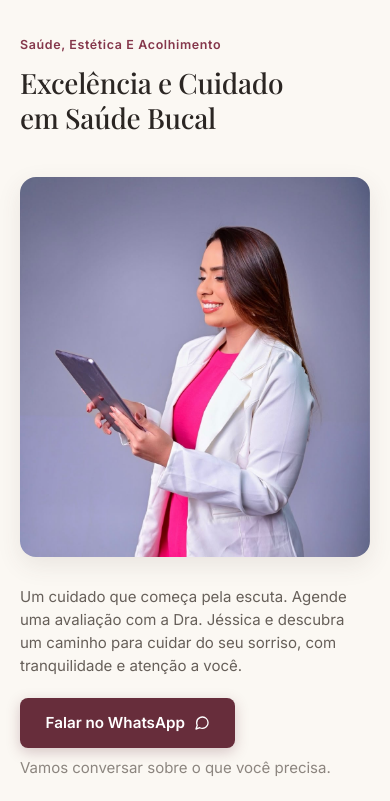
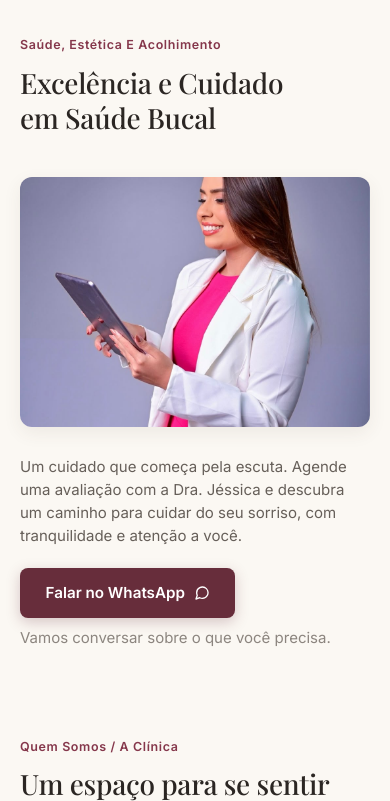
Before and after one commit to Ricardoqs20/Consultorio_Jessica, a Flask app: page / in a window 390 px wide; the page is wider, and only the part inside the window is pictured. Shown: the part 88-889 px from the top of that part. Run offline with Flask 3, Linux system fonts and the light colour scheme; some web fonts are replaced.

Commit message:
teste tamando da foto seguindo modelo canva

```diff
--- a/static/css/style.css
+++ b/static/css/style.css
@@ -1271,15 +1271,15 @@ a {
     display: block !important;
   }
 
-  .hero-mobile-img {
+.hero-mobile-img {
     width: 100% !important;
     height: auto !important;
-    max-height: 380px !important;
+    max-height: 250px !important; /* Reduz a altura máxima para aproximar do tamanho do Canva */
     min-height: unset !important;
     object-fit: cover !important;
-    object-position: top center !important;
-    border-radius: 16px !important;
-    box-shadow: 0 8px 24px rgba(78, 62, 54, 0.1) !important;
+    object-position: center center !important; /* Centraliza melhor o corte da foto */
+    border-radius: 12px !important; /* Cantos arredondados mais suaves como no rascunho */
+    box-shadow: 0 6px 18px rgba(78, 62, 54, 0.08) !important;
   }
 
   /* 4. Seção Quem Somos & Dra. Jéssica */
```
